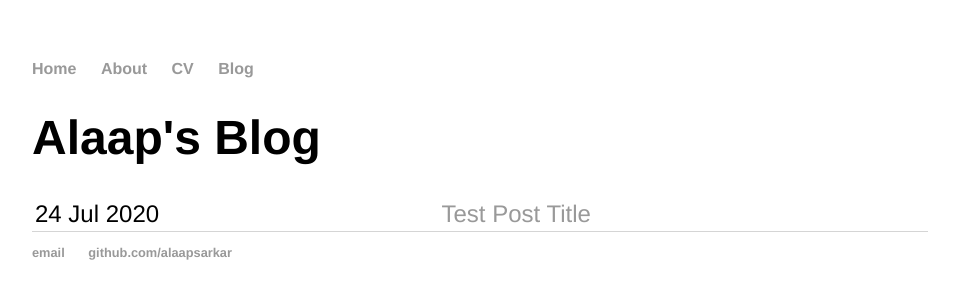
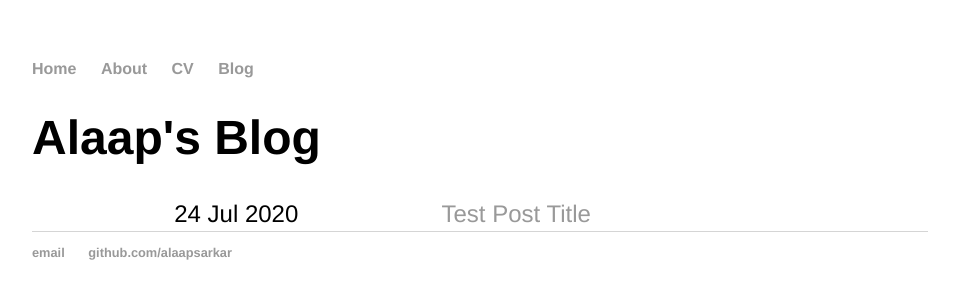
Before and after one commit to AlaapSarkar/AlaapSarkar.github.io, a Jekyll site: the page built from blog/index.html, in a window 1280 px wide. Shown: the top 300 px of the page, without its empty margins (160-1119 px from the left). Built offline with Jekyll 4.4.1, drawn with Linux system fonts in a browser that asks for light colours.

Commit message:
Update index.html

```diff
--- a/blog/index.html
+++ b/blog/index.html
@@ -7,7 +7,7 @@ title: Alaap's Blog
 
 	  {% for post in site.posts %}
 	    <tr>
-		<td><span>{{ post.date | date_to_string }}</span></td>
+		<td style="text-align:center"><span>{{ post.date | date_to_string }}</span></td>
 		<td><a href="{{ post.url }}" title="{{ post.title }}">{{ post.title }}</a></td>
 	    </tr>
 	  {% endfor %}
```
